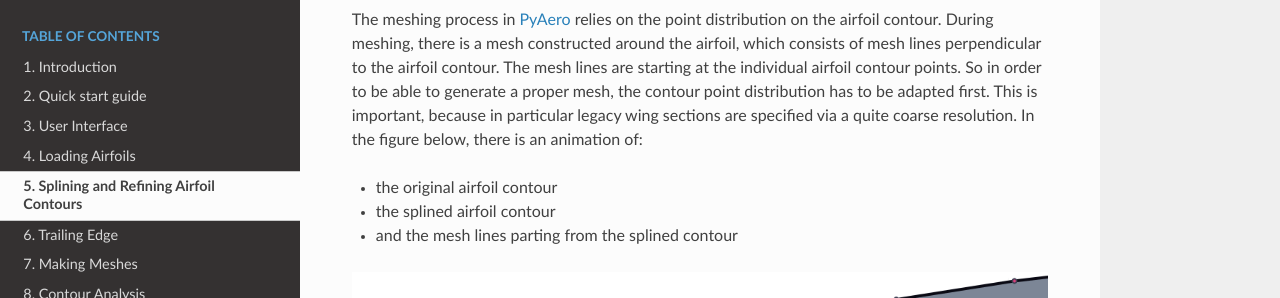
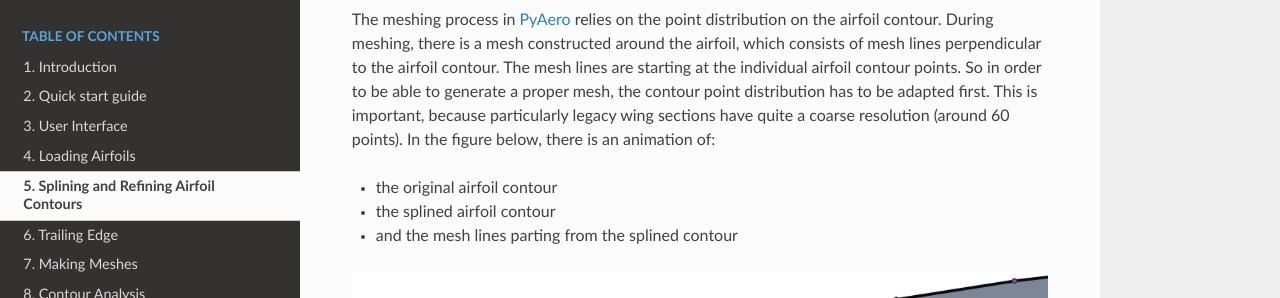
Before and after one commit to chiefenne/PyAero, a Sphinx documentation site: the page built from docs/spline_refine.rst, in a window 1280 px wide and 900 px high. Shown: the part 152-450 px from the top of the window. Built offline with Sphinx 7.4.7 and the Read the Docs theme 2.0.0, drawn with Linux system fonts in a browser that asks for light colours.

Commit message:
update docs

```diff
--- a/docs/load.rst
+++ b/docs/load.rst
@@ -82,7 +82,9 @@ For testing purposes a predefined airfoil can be loaded without the need of a fi
 Load via drag and drop
 ----------------------
 
-another convenient way to load one or more airfoil(s) is via drag and drop. Just drag a couple of files, e.g. from the Explorer in Windows, to the graphics window. All files will be loaded and the view will be zoomed in way that all contours fit into the screen.
+Last but not least, one or more airfoil(s) is via drag and drop. Just drag a couple of files, e.g. from the
+Explorer (Windows) or Finder (MacOS), to the graphics window. All files will be loadedbut only one file will
+be displayed. All the other files are shown (and can be activated by clicking on the name) in the toolbox area.
 
 .. _figure_drag_and_drop:
 .. figure::  images/load_drag_and_drop.png
--- a/docs/spline_refine.rst
+++ b/docs/spline_refine.rst
@@ -4,7 +4,12 @@
 Splining and Refining Airfoil Contours
 ======================================
 
-The meshing process in `PyAero <index.html>`_ relies on the point distribution on the airfoil contour. During meshing, there is a mesh constructed around the airfoil, which consists of mesh lines perpendicular to the airfoil contour. The mesh lines are starting at the individual airfoil contour points. So in order to be able to generate a proper mesh, the contour point distribution has to be adapted first. This is important, because in particular legacy wing sections are specified via a quite coarse resolution. In the figure below, there is an animation of:
+The meshing process in `PyAero <index.html>`_ relies on the point distribution on the airfoil contour.
+During meshing, there is a mesh constructed around the airfoil, which consists of mesh lines perpendicular
+to the airfoil contour. The mesh lines are starting at the individual airfoil contour points. So in order to
+be able to generate a proper mesh, the contour point distribution has to be adapted first. This is important,
+because particularly legacy wing sections have quite a coarse resolution (around 60 points). In the figure below,
+there is an animation of:
 
 - the original airfoil contour
 - the splined airfoil contour
```
Also changed, not shown: other parts of docs/load.rst (+1 -1 lines).
